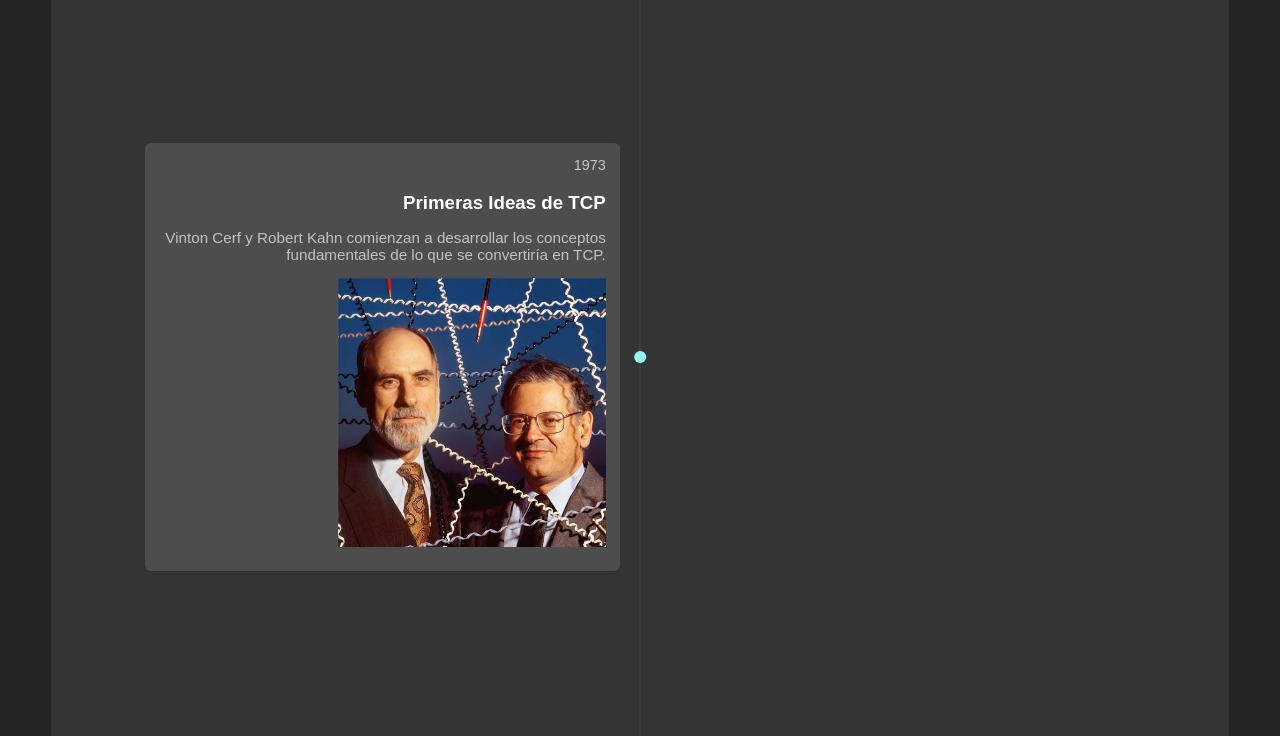
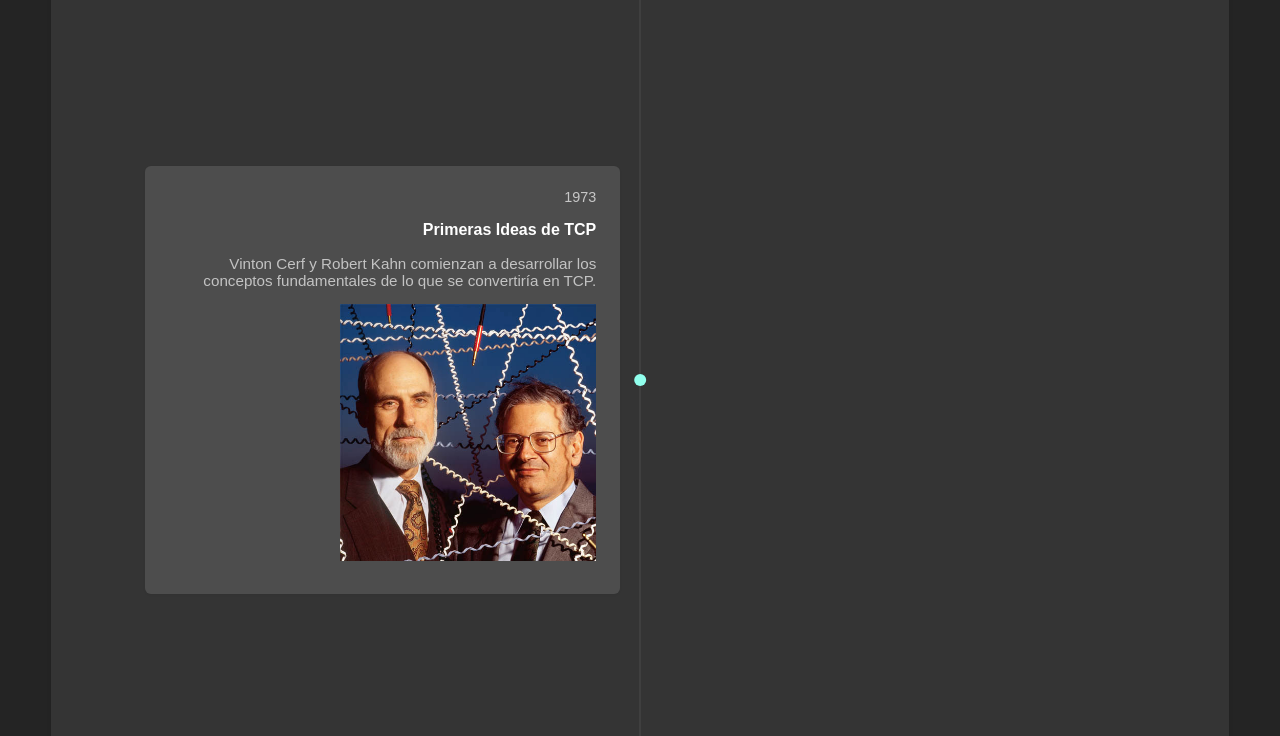
Before and after one commit to Madris1402/Temas_Especiales_Redes_2025-II, a plain HTML site: page Linea-Tiempo-TCP-IP.html in a window 1280 px wide. Shown: the part 594-1330 px from the top of the page. Drawn offline with Linux system fonts and the light colour scheme.

Commit message:
Tamaño de Letra corregido

```diff
--- a/style.css
+++ b/style.css
@@ -6,9 +6,21 @@ body {
 
 h1{
     color: #ffffff;
+    font-size: 200%;
 }
 h4{
     color: #c3c3c3;
+    color: #c3c3c3;font-size: 100%;
+
+}
+h3{
+    font-size: 100%;
+}
+p{
+    font-size: 60%;
+}
+span{
+    font-size: 30%;
 }
 
 button{
@@ -72,7 +84,7 @@ button:hover{
 
 .timeline-event-content {
     background-color: #4d4d4d;
-    padding: 3%;
+    padding: 5%;
     border-radius: 6px;
     box-shadow: 0 1px 3px rgba(0, 0, 0, 0.05);
 }
```
